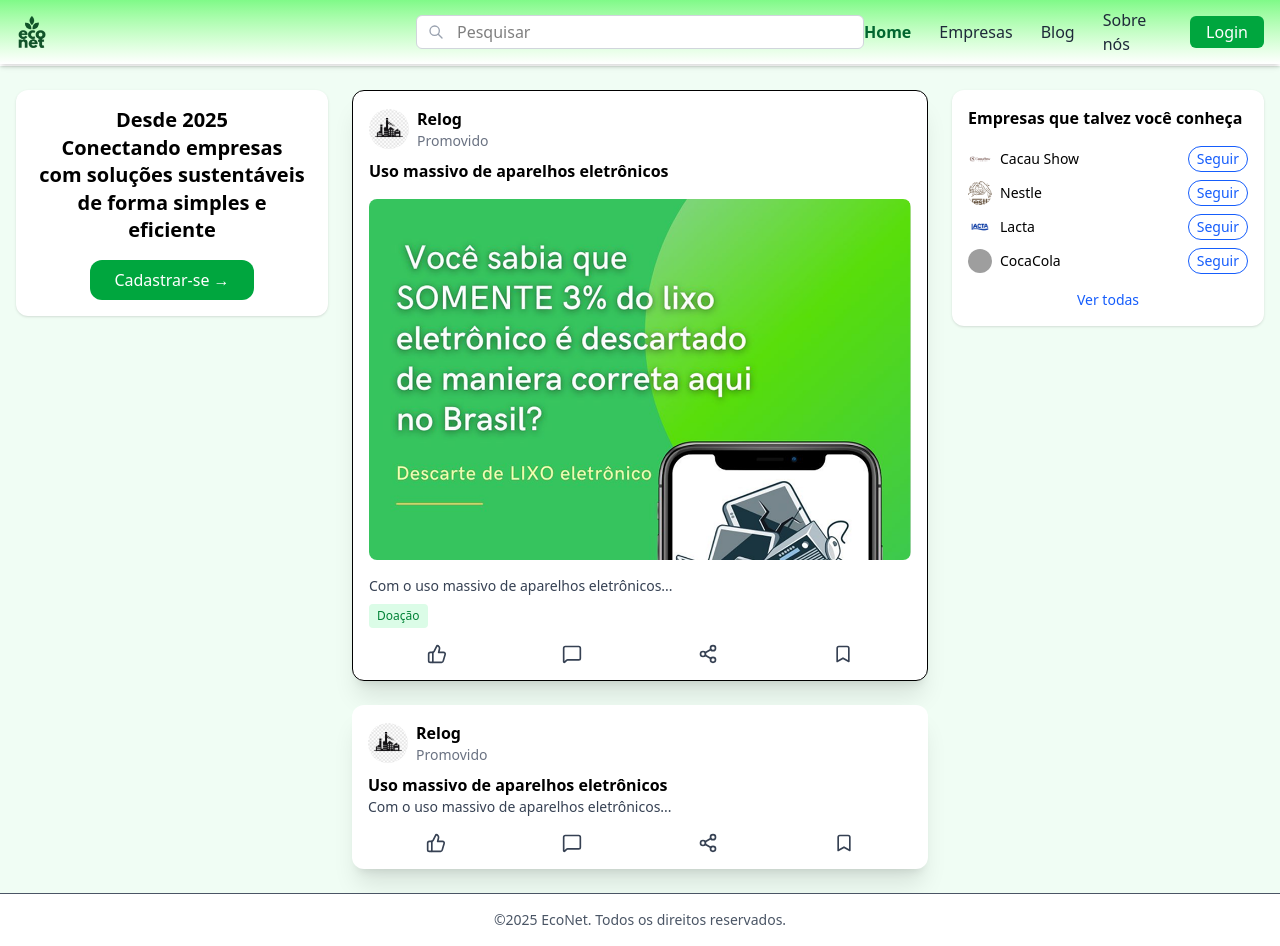
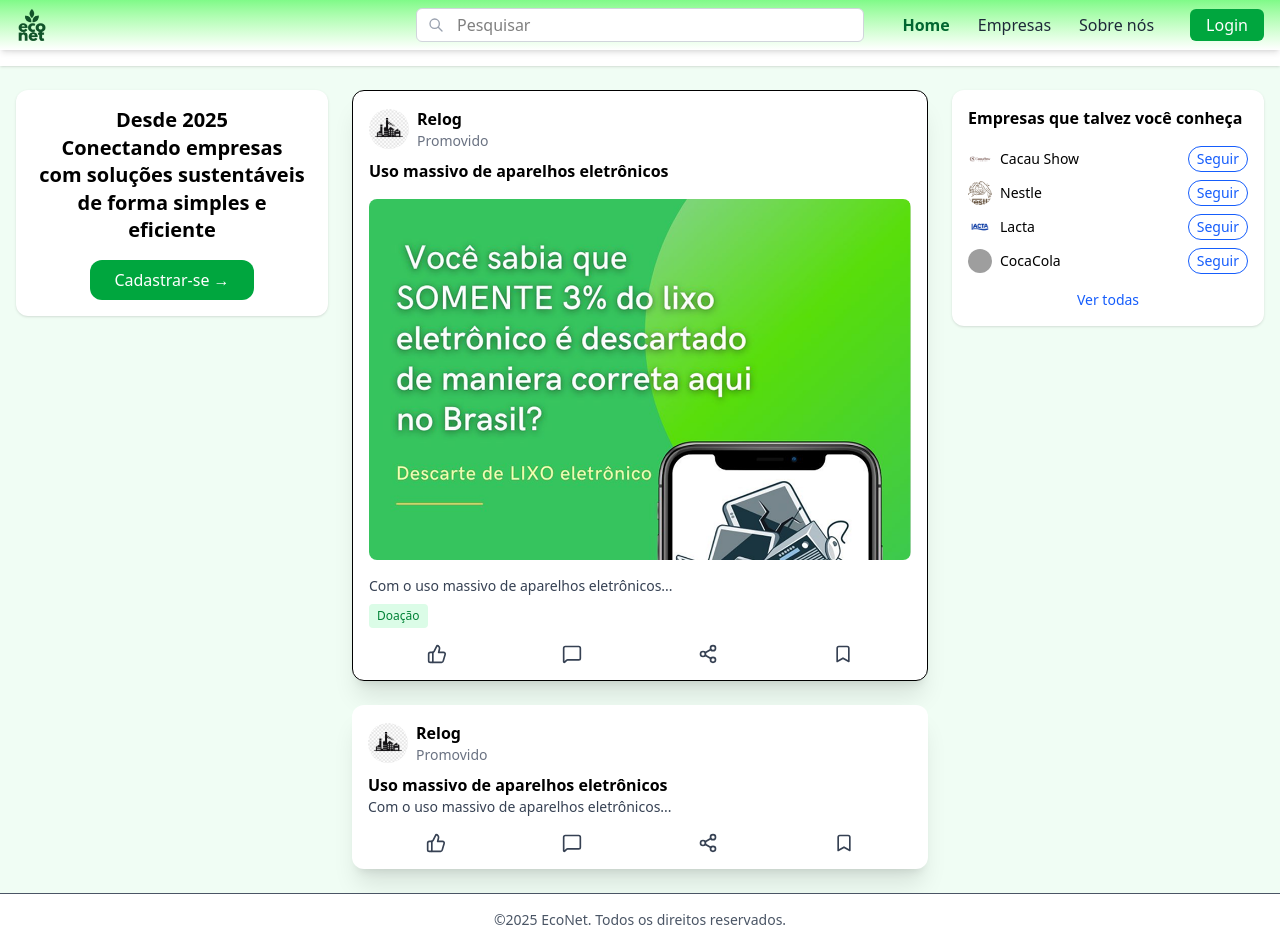
Before and after one commit to FGA0138-MDS-Ajax/2025.1-Algiz, a React (Vite) app in the folder frontend/: page / in a window 1280 px wide. Built offline with nearby package versions, Linux system fonts and the light colour scheme; grey boxes are pictures that could not be loaded.

Commit message:
🧹 REmovendo a opcao do blog do menu pois nao e mais necessaria

```diff
--- a/frontend/src/components/Navbar.jsx
+++ b/frontend/src/components/Navbar.jsx
@@ -58,14 +58,6 @@
           Empresas
         </NavLink>
         <NavLink
-          to="/Blog"
-          className={({isActive}) =>
-            isActive ? "text-green-800 font-bold" : "hover:text-green-600 hover:scale-105 transition-transform"
-          }
-        >
-          Blog
-        </NavLink>
-        <NavLink
           to="/Sobrenos"
           className={({isActive}) =>
             isActive ? "text-green-800 font-bold" : "hover:text-green-600 hover:scale-105 transition-transform"
```
